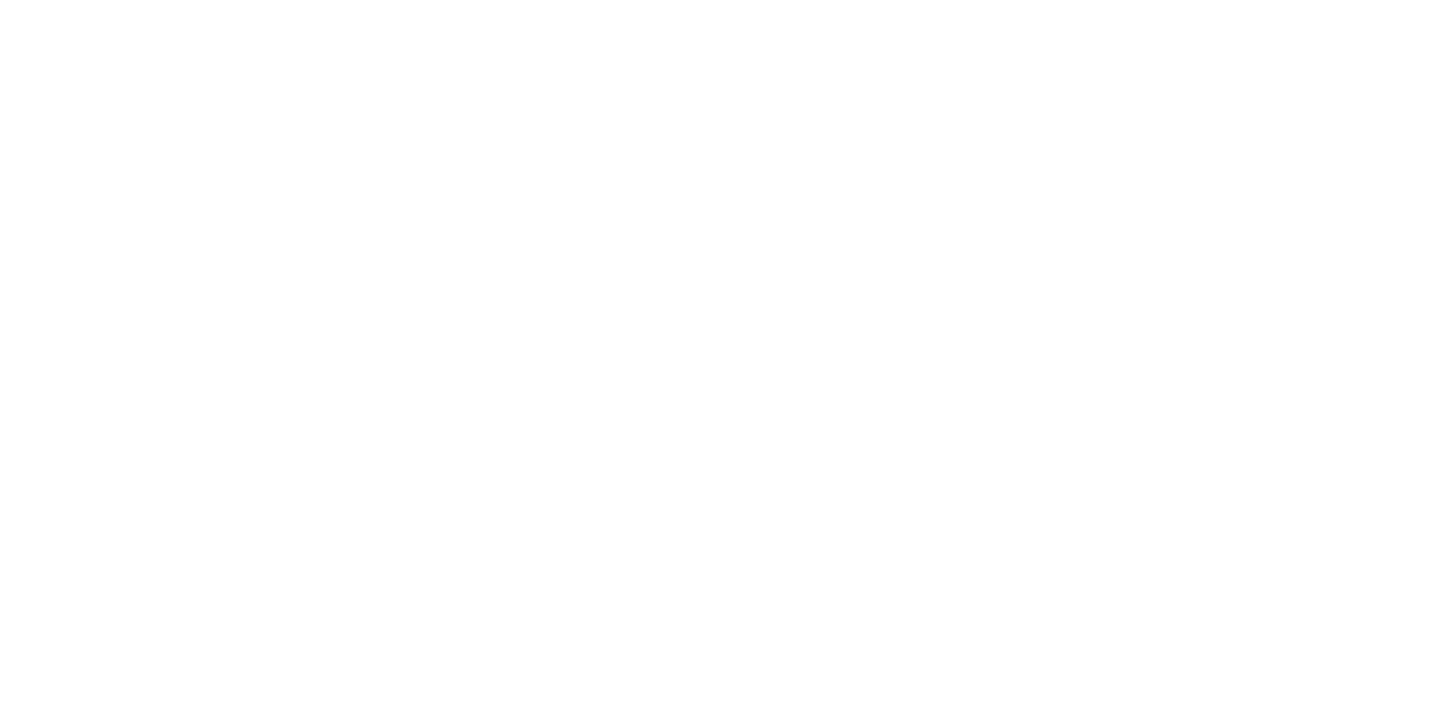
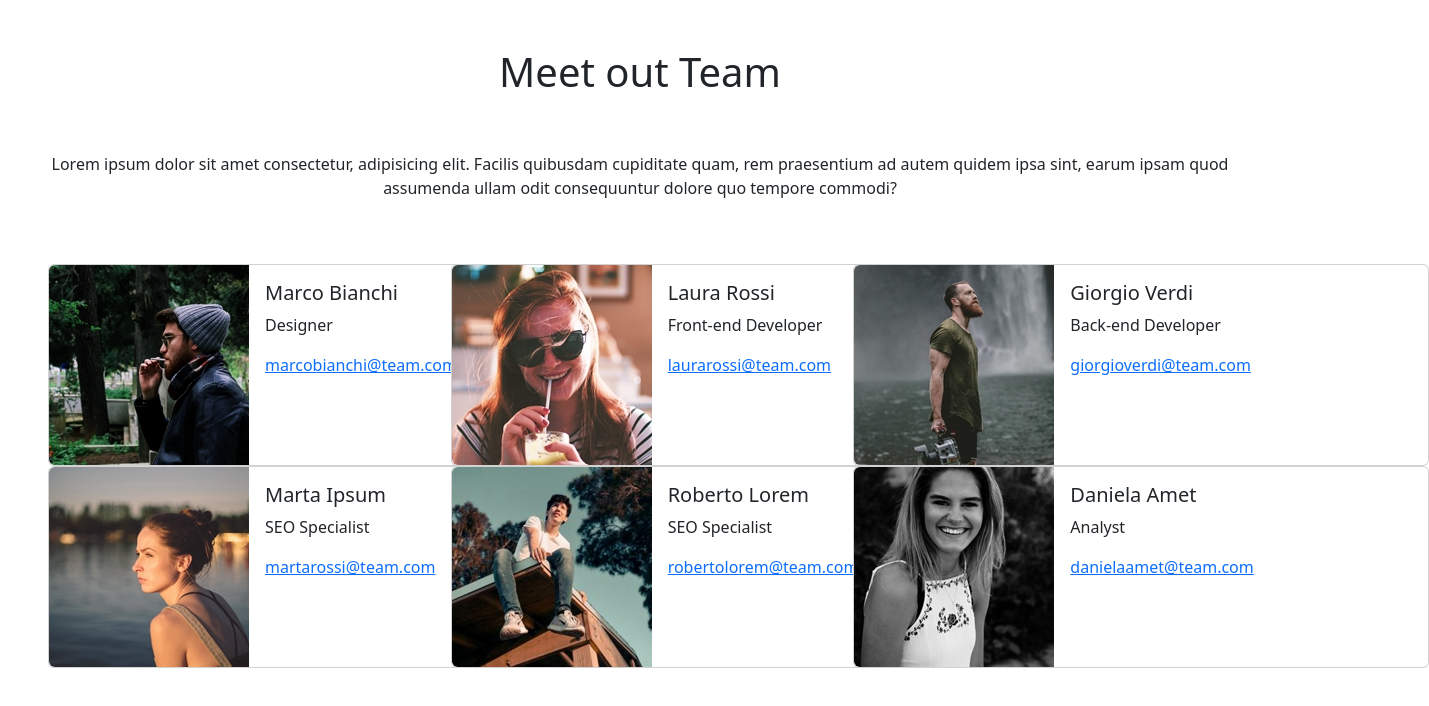
Before and after one commit to SimoneChiodo/js-our-team, a plain HTML site: page index.html in a window 1280 px wide. Shown: the whole page, 1429 px wide, since content can reach past the window. Drawn offline with nearby package versions, Linux system fonts and the light colour scheme.

Commit message:
add header, script creation card

```diff
--- a/index.html
+++ b/index.html
@@ -27,10 +27,38 @@
     </head>
     <body>
         <!-- Header -->
-        <header></header>
+        <header class="p-5">
+            <div class="text-center">
+                <h1 class="pb-5">Meet out Team</h1>
+
+                <p>
+                    Lorem ipsum dolor sit amet consectetur, adipisicing elit.
+                    Facilis quibusdam cupiditate quam, rem praesentium ad autem
+                    quidem ipsa sint, earum ipsam quod assumenda ullam odit
+                    consequuntur dolore quo tempore commodi?
+                </p>
+            </div>
+        </header>
 
         <!-- Main -->
-        <main></main>
+        <main class="px-5">
+            <div class="row row-cols-3" id="card-container">
+                <!-- <div class="col">
+                    <div class="card d-flex flex-row" style="width: 36rem">
+                        <img
+                            src="./img/female3.png"
+                            class="img-fluid rounded-start"
+                            alt="member-photo"
+                        />
+                        <div class="card-body">
+                            <h5 class="card-title">NAME</h5>
+                            <p class="card-text">Role</p>
+                            <a href="#" class="">email</a>
+                        </div>
+                    </div>
+                </div> -->
+            </div>
+        </main>
 
         <!-- BOOTSTRAP JS -->
         <script
--- a/script.js
+++ b/script.js
@@ -3,36 +3,68 @@ const teamMembers = [
         name: "Marco Bianchi",
         role: "Designer",
         email: "marcobianchi@team.com",
-    img: "img/male1.png"
+        img: "img/male1.png",
     },
     {
         name: "Laura Rossi",
         role: "Front-end Developer",
         email: "laurarossi@team.com",
-    img: "img/female1.png"
+        img: "img/female1.png",
     },
     {
         name: "Giorgio Verdi",
         role: "Back-end Developer",
         email: "giorgioverdi@team.com",
-    img: "img/male2.png"
+        img: "img/male2.png",
     },
     {
         name: "Marta Ipsum",
         role: "SEO Specialist",
         email: "martarossi@team.com",
-    img: "img/female2.png"
+        img: "img/female2.png",
     },
     {
         name: "Roberto Lorem",
         role: "SEO Specialist",
         email: "robertolorem@team.com",
-    img: "img/male3.png"
+        img: "img/male3.png",
     },
     {
         name: "Daniela Amet",
         role: "Analyst",
         email: "danielaamet@team.com",
-    img: "img/female3.png"
+        img: "img/female3.png",
+    },
+];
+
+// Prendo il contenitore della card
+const cardContainer = document.getElementById("card-container");
+
+// Creo la card
+let card;
+function createMemberCard(name, role, email, img) {
+    return `<div class="col">
+              <div class="card d-flex flex-row" style="width: 36rem">
+                  <img
+                      src="./${img}"
+                      class="img-fluid rounded-start"
+                      alt="member-photo"
+                  />
+                  <div class="card-body">
+                      <h5 class="card-title">${name}</h5>
+                      <p class="card-text">${role}</p>
+                      <a href="#" class="">${email}</a>
+                  </div>
+              </div>
+          </div>`;
 }
-];
+
+// Mostro la card
+teamMembers.forEach((membro) => {
+    cardContainer.innerHTML += createMemberCard(
+        membro.name,
+        membro.role,
+        membro.email,
+        membro.img
+    );
+});
```
Lines whose indentation alone changed are shown as unchanged.
